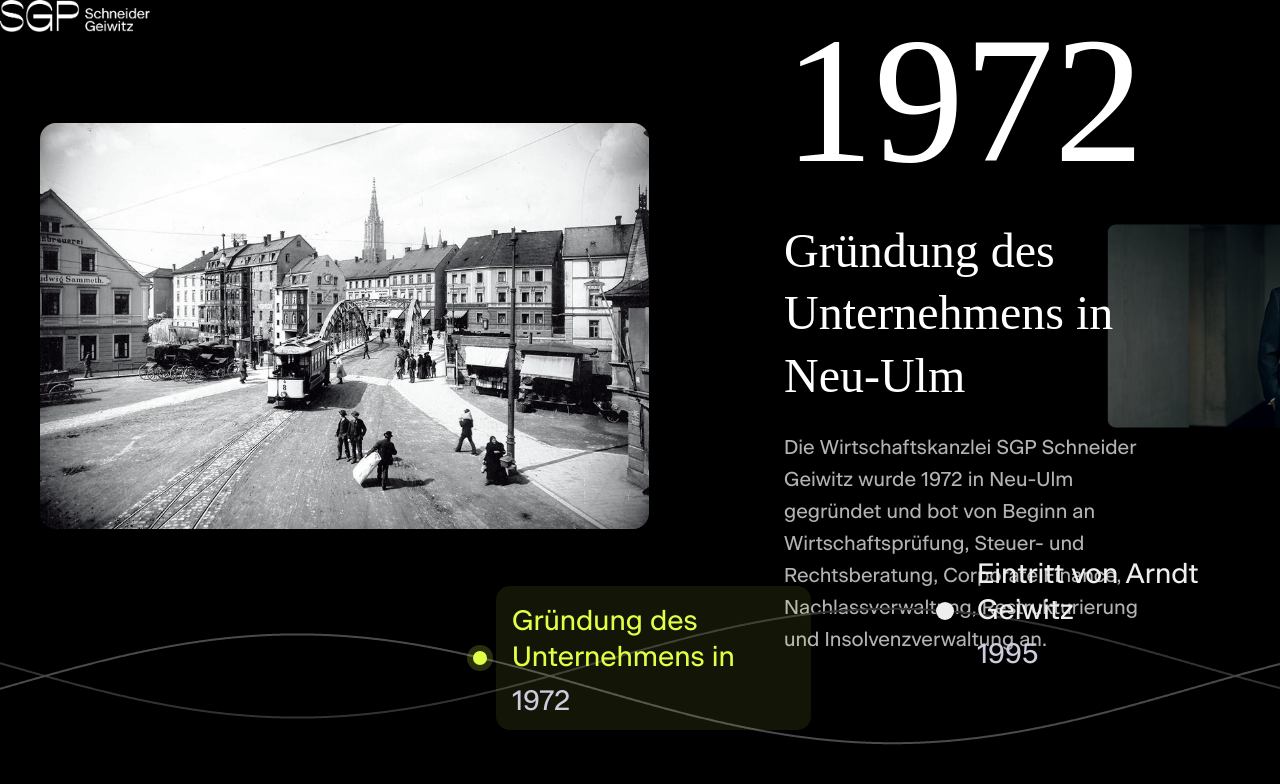
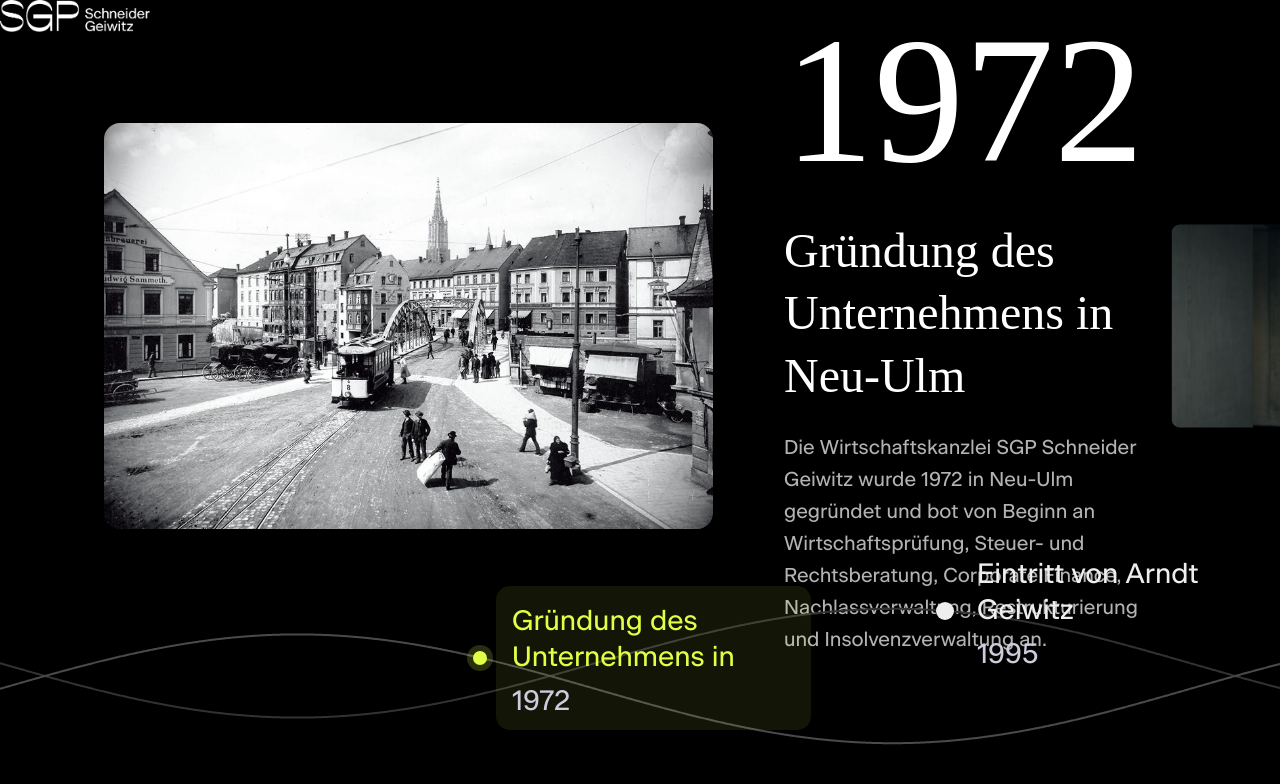
Before and after one commit to johannesb999/muse, a React (Vite) app in the folder motion/: page /history in a window 1280 px wide. Shown: the top 784 px of the page. Built offline with nearby package versions, Linux system fonts and the light colour scheme; a web font is replaced by a local one.

Commit message:
Update History.jsx

```diff
--- a/motion/src/pages/History.jsx
+++ b/motion/src/pages/History.jsx
@@ -49,7 +49,7 @@
 const imageVariants = {
   center: {
     left: "30%", // Bild A zentriert, Text wird rechts davon positioniert
-    x: "-50%",
+    x: "-45%",
     scale: 1, // Startet klein
     opacity: 1,
     zIndex: 4,
@@ -64,7 +64,7 @@
   },
   leftEdge: {
     left: "0%",
-    x: "-50%", // Teilweise abgeschnitten
+    x: "-55%", // Teilweise abgeschnitten
     scale: 0.5,
     opacity: 1,
     zIndex: 3,
@@ -79,7 +79,7 @@
   },
   rightEdge: {
     left: "100%",
-    x: "-50%", // Teilweise abgeschnitten
+    x: "-45%", // Teilweise abgeschnitten
     scale: 0.5,
     opacity: 1,
     zIndex: 3,
```
